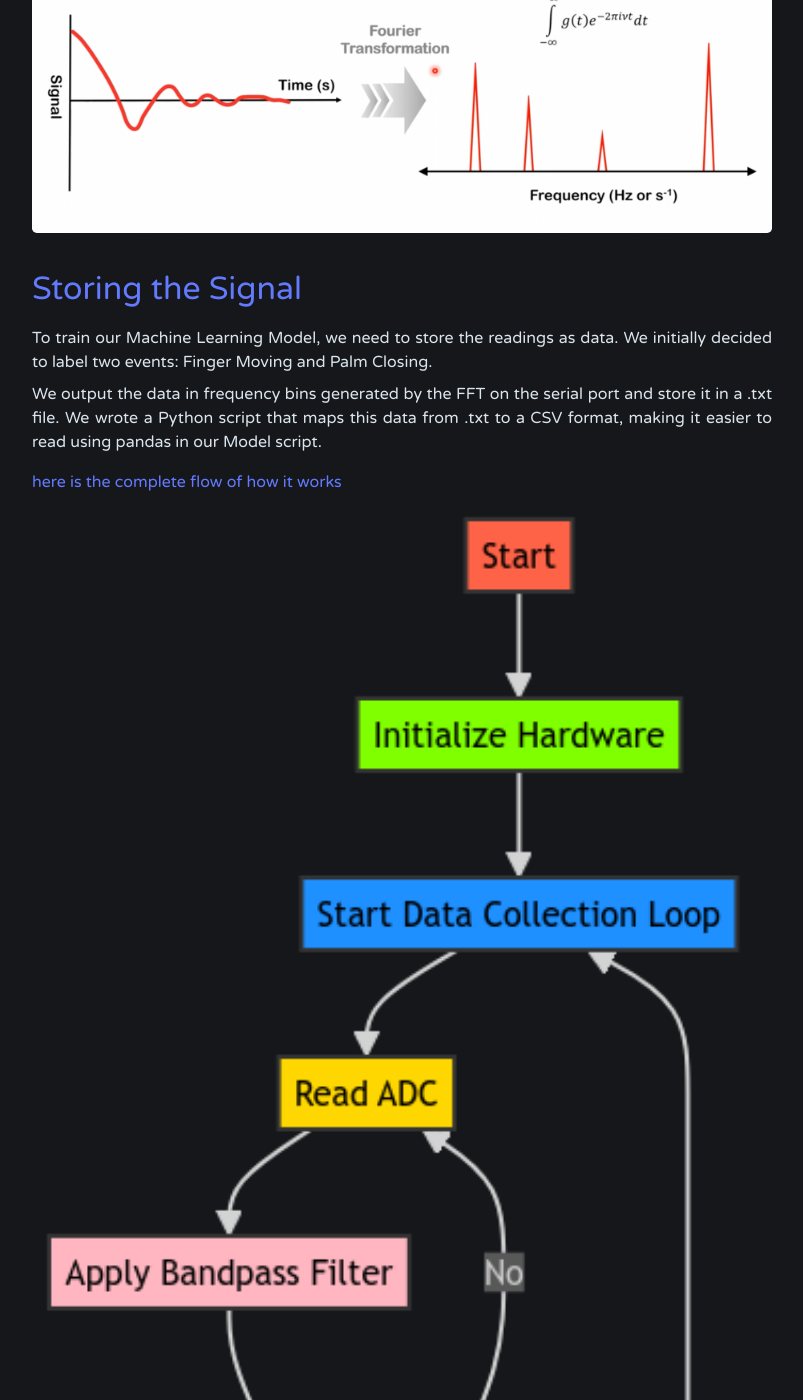
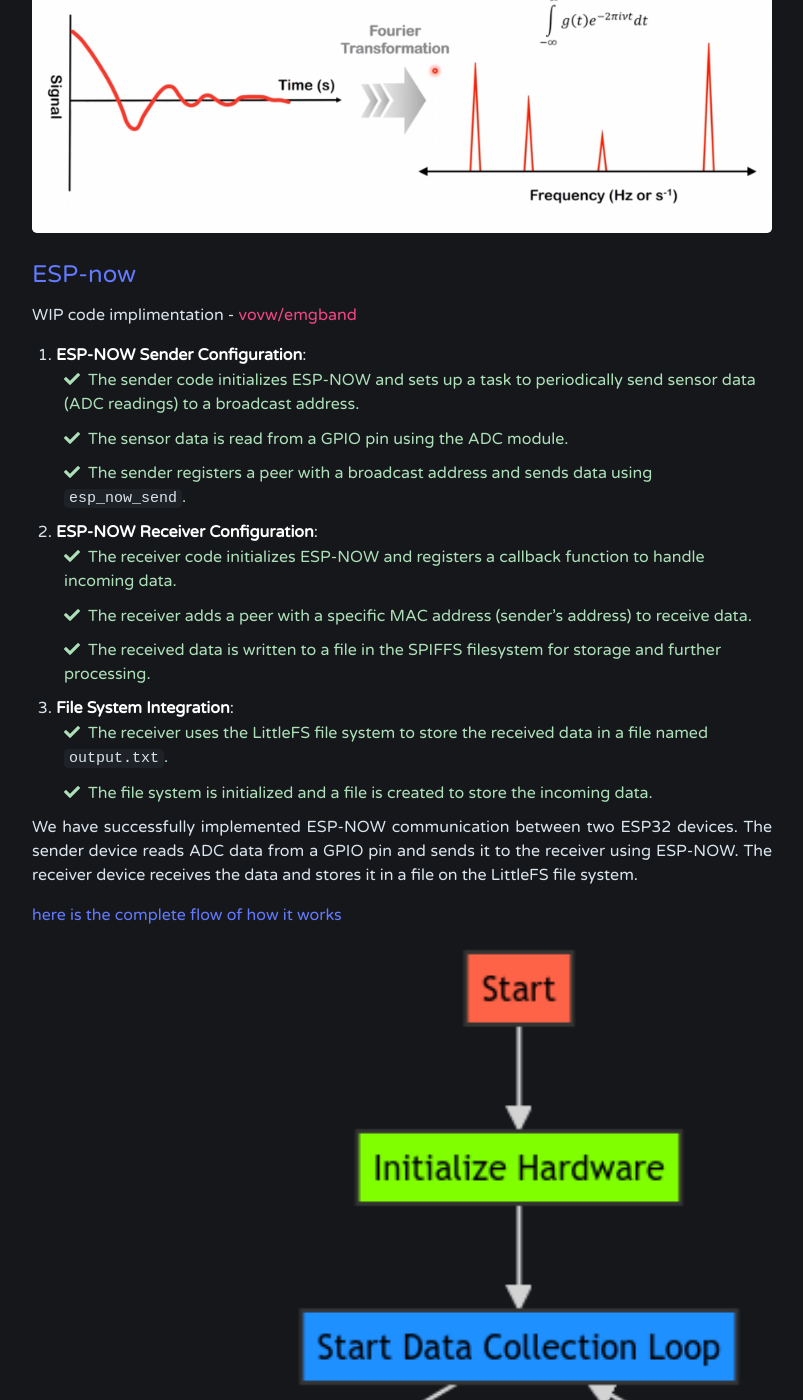
Before and after one commit to SRA-VJTI/blog, a Jekyll site: the page built from _posts/2024-07-26-how-does-emg-armband-work.md, in a window 1280 px wide and 1400 px high, scrolled down 4963 px. Shown: the whole window, without its empty margins (238-1041 px from the left). Built offline with Jekyll 4.4.1, drawn with Linux system fonts in a browser that asks for light colours; some of the changed text lies outside the part shown.

Commit message:
added lore about ml and esp_now protocall

```diff
--- a/_posts/2024-07-26-how-does-emg-armband-work.md
+++ b/_posts/2024-07-26-how-does-emg-armband-work.md
@@ -12,7 +12,7 @@
 
 ### This project is sponsored by [Upside Down Labs](https://upsidedownlabs.tech/)
 ![up](/assets/posts/emg-armband/upside_down.svg)
-### GitHub Repo: [emgband](https://github.com/vovw/emgband)
+### GitHub Repo: [vovw/emgband](https://github.com/vovw/emgband)
 
 # What is our project?
 We read Electromyography (EMG) data using sensors, amplify it, filter it, perform ADC conversion, and conduct a frequency analysis (FFT) on it. Using the analyzed data, we train an ML model that can understand what hand movement was performed to get those readings.
@@ -45,13 +45,42 @@
 
 ![FFT](/assets/posts/emg-armband/fft.png)
 
-# Storing the Signal
+## ESP-now
+
+WIP code implimentation - [vovw/emgband](https://github.com/vovw/emgband/commit/8a69945c57ba3d73bbc88cc48f8bd2ccd03453a0)
+
+1. **ESP-NOW Sender Configuration**:
+   - The sender code initializes ESP-NOW and sets up a task to periodically send sensor data (ADC readings) to a broadcast address.
+   - The sensor data is read from a GPIO pin using the ADC module.
+   - The sender registers a peer with a broadcast address and sends data using `esp_now_send`.
+
+2. **ESP-NOW Receiver Configuration**:
+   - The receiver code initializes ESP-NOW and registers a callback function to handle incoming data.
+   - The receiver adds a peer with a specific MAC address (sender's address) to receive data.
+   - The received data is written to a file in the SPIFFS filesystem for storage and further processing.
+
+3. **File System Integration**:
+   - The receiver uses the LittleFS file system to store the received data in a file named `output.txt`.
+   - The file system is initialized and a file is created to store the incoming data.
+
+We have successfully implemented ESP-NOW communication between two ESP32 devices. The sender device reads ADC data from a GPIO pin and sends it to the receiver using ESP-NOW. The receiver device receives the data and stores it in a file on the LittleFS file system.
+
+#### here is the complete flow of how it works
+![Flow](/assets/posts/emg-armband/flow.png)
+
+## Storing the Signal
 To train our Machine Learning Model, we need to store the readings as data. We initially decided to label two events: Finger Moving and Palm Closing.
 
 We output the data in frequency bins generated by the FFT on the serial port and store it in a .txt file. We wrote a Python script that maps this data from .txt to a CSV format, making it easier to read using pandas in our Model script.
 
-#### here is the complete flow of how it works
-![Flow](/assets/posts/emg-armband/flow.png)
+## Machine learning
+[vovw/emgband/ml](https://github.com/vovw/emgband/tree/main/ml)
+
+We are currently expirementing with different architecture mainly a simple [feed forward network](https://en.wikipedia.org/wiki/Feedforward_neural_network) and [classfication](https://en.wikipedia.org/wiki/Statistical_classification). Depending on the loss curves and which architecture fits the traning data better we will decide to go with that one.
+
+#### planned ml ML for the EMG system
+![ml](/assets/posts/emg-armband/ml.png)
+
 
 # Updates on weekly basis
 
@@ -113,4 +142,4 @@
 
 ## Week 8: Web Integration and Future Applications
 - Develop a web server for data visualization and control
-- Explore potential further applications of the EMG biometric syste
+- Explore potential applications of our EMG system
```
Also changed, not shown: assets/posts/emg-armband/ml.png (added).
